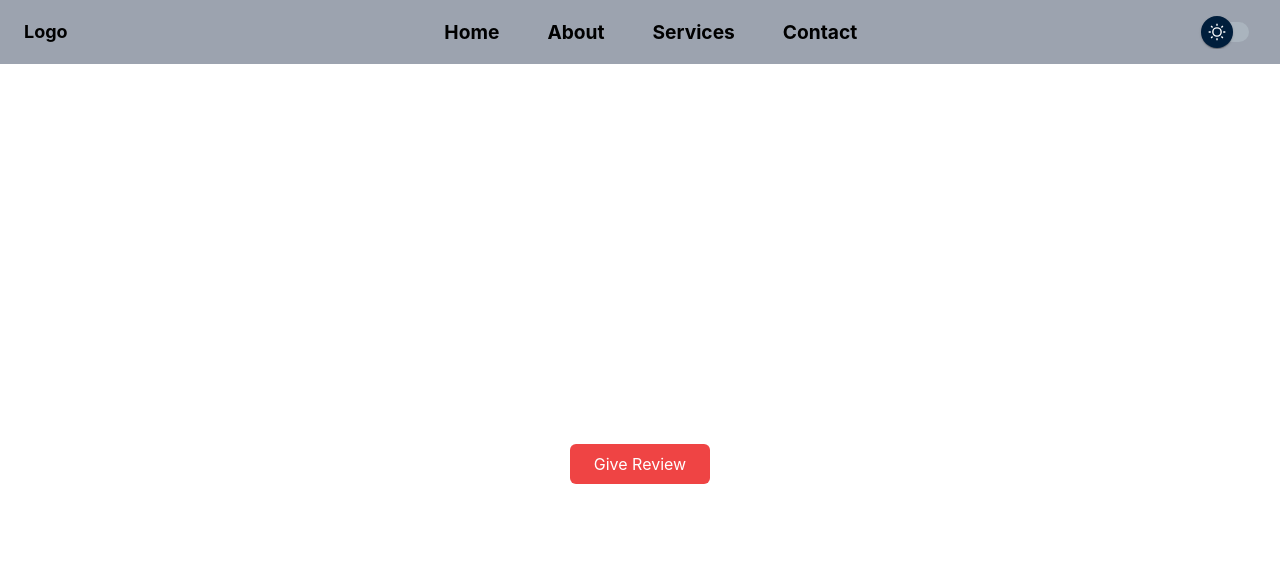
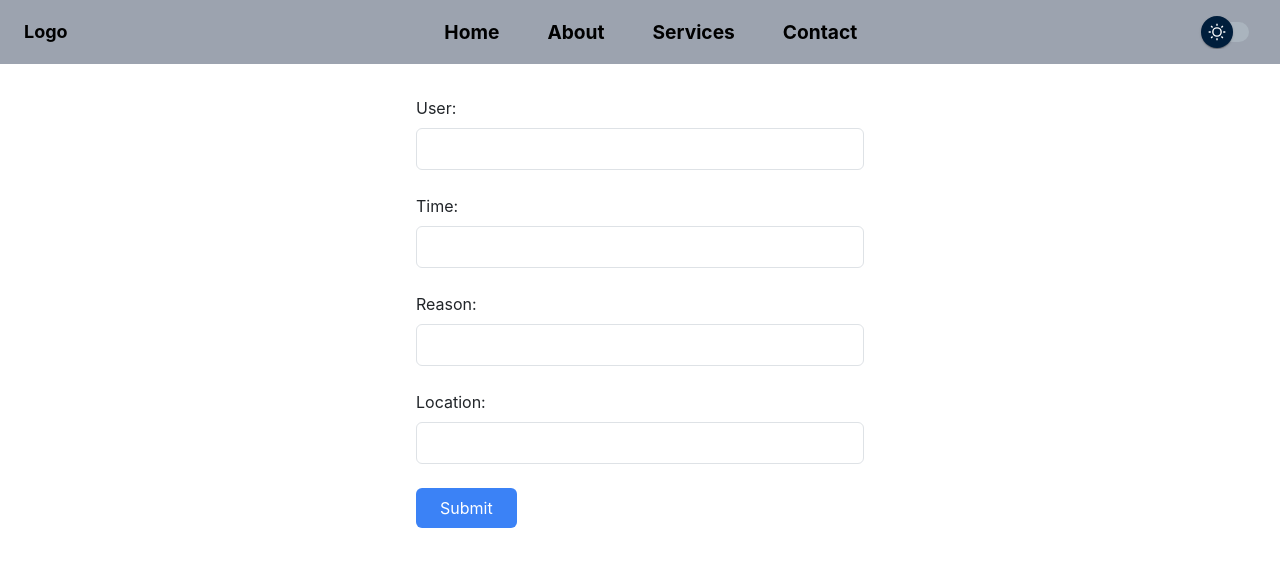
Before and after one commit to GuhaPritam/Navbar-Dark-Mode, a React (Create React App) app: page / in a window 1280 px wide. Shown: the top 566 px of the page. Built offline with nearby package versions, Linux system fonts and the light colour scheme.

Commit message:
create one submit form

```diff
--- a/src/Component/Review/Review.js
+++ b/src/Component/Review/Review.js
@@ -1,67 +1,52 @@
 import React, { useState } from 'react';
 
-const ReviewForm = () => {
-    const [formData, setFormData] = useState({ firstName: '', lastName: '', review: '' });
-    const [isFormOpen, setIsFormOpen] = useState(false);
+const InputForm = () => {
+  const [formData, setFormData] = useState({ user: '', time: '', reason: '', location: '' });
 
-    const handleChange = (event) => {
-        const { name, value } = event.target;
-        console.log(name)
-        setFormData(prevData => ({
-            ...prevData,
-            [name]: value
-        }));
+  const handleChange = (e) => {
+    const { name, value } = e.target;
+    setFormData({
+      ...formData,
+      [name]: value,
+    });
   };
 
   const handleSubmit = (e) => {
     e.preventDefault();
-        console.log('Form submitted:', formData);
-
-        setFormData({ firstName: '', lastName: '', review: '' });
-        setIsFormOpen(false);
-    };
-
-    const openForm = () => {
-        setIsFormOpen(true);
+    console.log(formData);
+    setFormData({ user: '', time: '', reason: '', location: '' });
   };
 
   return (
-        <div className="relative h-screen flex justify-center items-center">
-            {isFormOpen && (
-                <div className="fixed inset-0 backdrop-blur-md"></div>
-            )}
-            <div className="absolute inset-0 flex justify-center items-center">
-                {!isFormOpen && (
-                    <button onClick={openForm} className="bg-red-500 text-white px-4 py-2 rounded-md hover:bg-blue-600 focus:outline-none focus:ring focus:ring-blue-500">Give Review</button>
-                )}
-                {isFormOpen && (
-                    <div className="bg-white/30 p-4 rounded-md">
-                        <h2 className="text-2xl font-semibold mb-4">Leave a Review</h2>
-                        <form className="space-y-4" onSubmit={handleSubmit}>
-                            <div>
-                                <label htmlFor="firstName" className="block mb-1 text-[1.3rem] font-[500]">First Name:</label>
-                                <input id="firstName" name="firstName" onChange={handleChange} value={formData.firstName} className="w-full px-4 py-2 border-[0.2rem] border-gray-500 rounded-md focus:outline-none focus:ring focus:ring-blue-500" required />
+    <form className="max-w-md mx-auto mt-8" onSubmit={handleSubmit}>
+      <div className="mb-4">
+        <label htmlFor="user" className="block mb-2">User:</label>
+        <input type="text" id="user" name="user" value={formData.user} onChange={handleChange} className="w-full px-3 py-2 border border-gray-300 rounded-md focus:outline-none focus:border-blue-500" />
       </div>
-
-                            <div>
-                                <label htmlFor="lastName" className="block mb-1 text-[1.3rem] font-[500]">Last Name:</label>
-                                <input id="lastName" name="lastName" onChange={handleChange} value={formData.lastName} className="w-full px-4 py-2 border-[0.2rem] border-gray-500 rounded-md focus:outline-none focus:ring focus:ring-blue-500" required />
+      <div className="mb-4">
+        <label htmlFor="time" className="block mb-2">Time:</label>
+        <input type="text" id="time" name="time" value={formData.time} onChange={handleChange} className="w-full px-3 py-2 border border-gray-300 rounded-md focus:outline-none focus:border-blue-500" />
       </div>
-
-                            <div>
-                                <label htmlFor="review" className="block mb-1 text-[1.3rem] font-[500]">Review:</label>
-                                <textarea id="review" name="review" onChange={handleChange} value={formData.review} className="w-full px-4 py-2 border-[0.2rem] border-gray-500 rounded-md focus:outline-none focus:ring focus:ring-blue-500" required />
+      <div className="mb-4">
+        <label htmlFor="reason" className="block mb-2">Reason:</label>
+        <input type="text" id="reason" name="reason" value={formData.reason} onChange={handleChange} className="w-full px-3 py-2 border border-gray-300 rounded-md focus:outline-none focus:border-blue-500"/>
       </div>
-
-                            <div>
-                                <button type="submit" className="bg-red-500 text-white px-4 py-2 rounded-md hover:bg-blue-600 focus:outline-none focus:ring focus:ring-blue-500">Submit</button>
+      <div className="mb-4">
+        <label htmlFor="location" className="block mb-2">Location:</label>
+        <input
+          type="text"
+          id="location"
+          name="location"
+          value={formData.location}
+          onChange={handleChange}
+          className="w-full px-3 py-2 border border-gray-300 rounded-md focus:outline-none focus:border-blue-500"
+        />
       </div>
+      <button type="submit" className="bg-blue-500 hover:bg-blue-600 text-white py-2 px-4 rounded-md focus:outline-none focus:shadow-outline">
+        Submit
+      </button>
     </form>
-                    </div>
-                )}
-            </div>
-        </div>
   );
 };
 
-export default ReviewForm;
+export default InputForm;
```
Lines whose indentation alone changed are shown as unchanged.
